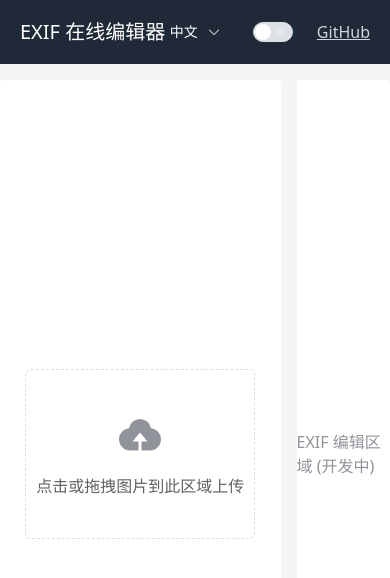
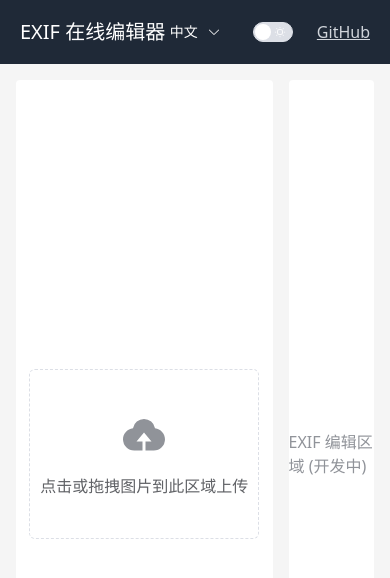
Before and after one commit to bluicezhen/exif-editor-online, a Vue app: page / in a window 390 px wide. Shown: the top 578 px of the page. Built offline with nearby package versions, Linux system fonts and the light colour scheme.

Commit message:
Enhance App.vue styling by adding padding-left and margin-right to improve layout consistency and responsiveness.

```diff
--- a/src/App.vue
+++ b/src/App.vue
@@ -217,6 +217,7 @@ function showUpload() {
   height: 100%;
   position: relative;
   padding-right: $spacing-base;
+  padding-left: $spacing-base;
   overflow: hidden;
   @include flex(column);
 }
@@ -229,6 +230,7 @@ function showUpload() {
   background-color: var(--bg-primary);
   border-radius: $border-radius;
   overflow: hidden;
+  margin-right: $spacing-base;
 
   .dark-mode & {
     background-color: var(--bg-primary);
```
